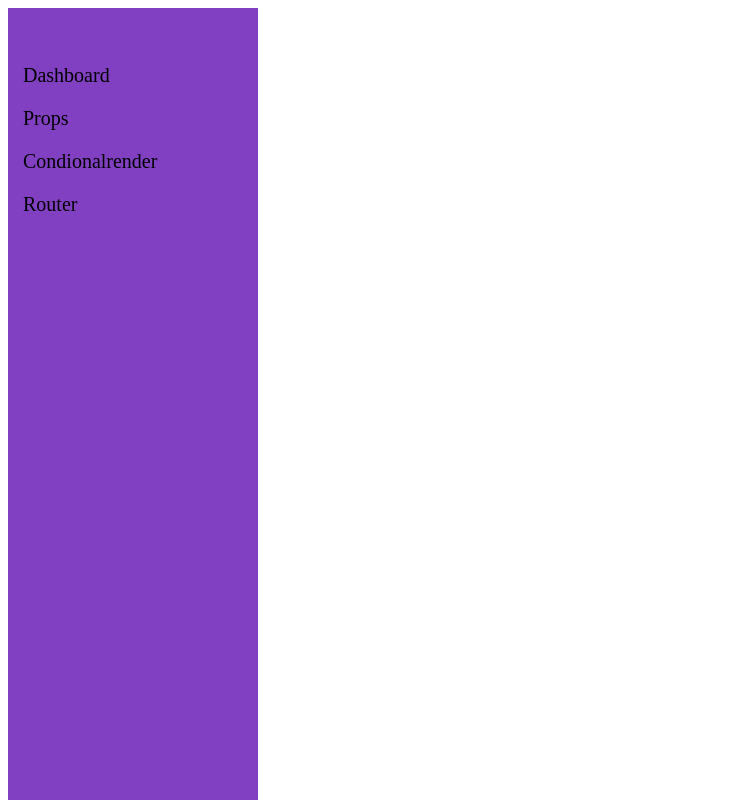
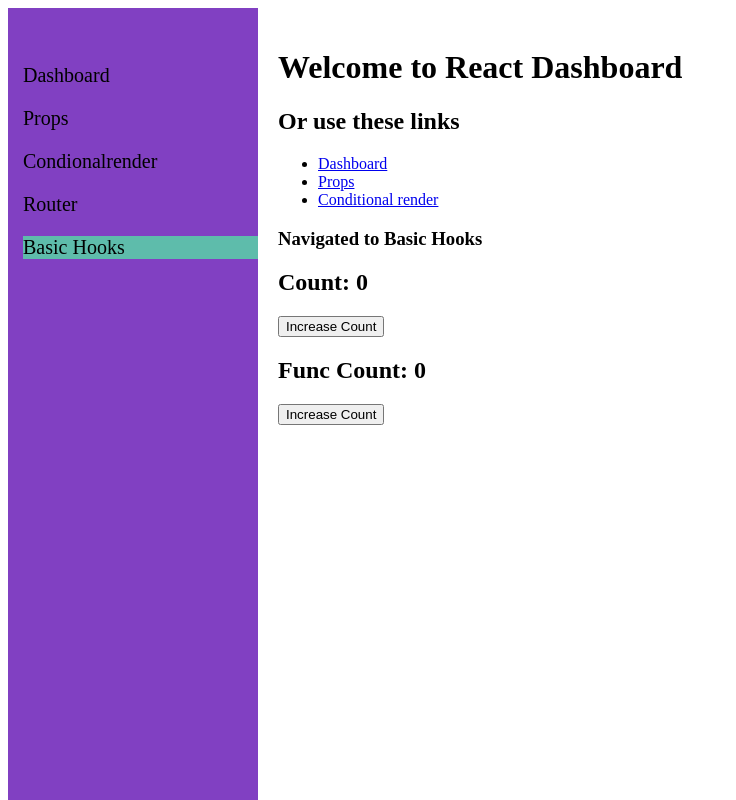
Before and after one commit to Keerthanas2000/react_dev, a React (Create React App) app: page /basichooks in a window 1280 px wide. Shown: the top 800 px of the page, without its empty margins (0-736 px from the left). Built offline with nearby package versions, Linux system fonts and the light colour scheme.

Commit message:
Hooks basic addded

```diff
--- a/src/Sidebar.js
+++ b/src/Sidebar.js
@@ -1,7 +1,7 @@
 import propsexample from "./pages/props";
 import conditionalrender from "./pages/conditionalrender";
 import RoutingExample from "./pages/routing";
-
+import BasicHooksPage from "./pages/Hooks/Basicpage";
 const Sidebardata = [
   {
     title: "Dashboard",
@@ -24,6 +24,14 @@
     path: "/routing",
     component: RoutingExample,
   },
+
+  {
+    title: "Basic Hooks",
+
+    path: "/basichooks",
+
+    component: BasicHooksPage,
+  },
 ];
 
 export default Sidebardata;
--- /dev/null
+++ b/src/pages/Hooks/Basicpage.js
@@ -0,0 +1,15 @@
+// Create this file: BasicHooksPage.js
+import React from "react";
+import { Counter, FuncCounter } from "./hooksdef";
+
+function BasicHooksPage({ Mainpage }) {
+  return (
+    <div>
+      <h3>{Mainpage}</h3>
+      <Counter />
+      <FuncCounter />
+    </div>
+  );
+}
+
+export default BasicHooksPage;
--- /dev/null
+++ b/src/pages/Hooks/hooksdef.js
@@ -0,0 +1,48 @@
+// hooks are functions that lets us to hook into react features like state and lifecycle methods without using class component
+
+// Class component using state and lifecycle method (before hooks)
+import React, { Component ,useState, useEffect} from "react";
+
+class Counter extends Component {
+  constructor() {
+    super();
+    this.state = { Count: 0 }; // Initial state
+  }
+
+  // Lifecycle method runs once after component is mounted
+  componentDidMount() {
+    console.log("Component mounted");
+  }
+
+  render() {
+    return (
+      <>
+        <h2>Count: {this.state.Count}</h2>
+        <button onClick={() => this.setState({ Count: this.state.Count + 1 })}>
+          Increase Count
+        </button>
+      </>
+    );
+  }
+}
+
+// Functional component using hooks instead of class
+
+function    FuncCounter() {
+  const [count, setCount] = useState(0); // useState for state
+
+  useEffect(() => {
+    console.log("Component mounted");
+  }, []); // useEffect for lifecycle (like componentDidMount)
+
+  return (
+    <>
+      <h2> Func Count: {count}</h2>
+      <button onClick={() => setCount(count + 1)}>
+        Increase Count
+      </button>
+    </>
+  );
+}
+
+export   { Counter,FuncCounter};
```
Also changed, not shown: src/pages/Hooks/classvsfunc.png (added).
